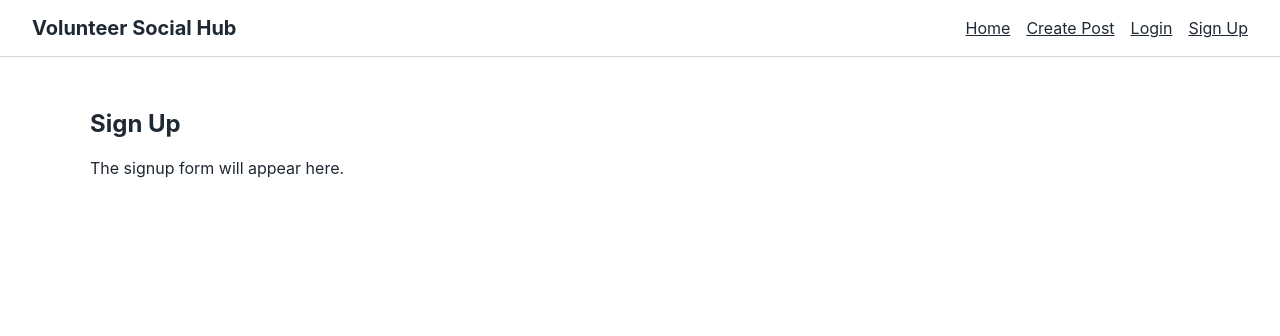
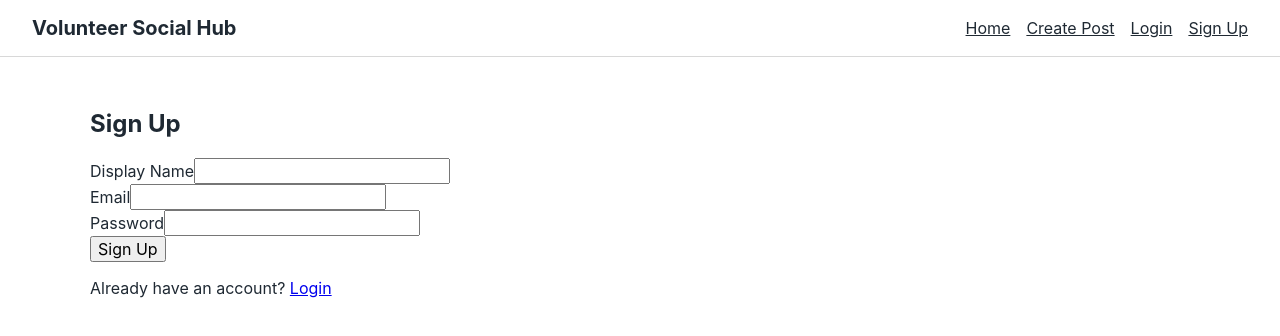
Before and after one commit to MinhThien-Pham/Volunteer-Social-Hub, a React (Vite) app: page /signup in a window 1280 px wide. Shown: the top 336 px of the page. Built offline with nearby package versions, Linux system fonts and the light colour scheme; no server answers.

Commit message:
feat: add user authentication and profiles

```diff
--- a/src/App.jsx
+++ b/src/App.jsx
@@ -1,22 +1,142 @@
+import { useEffect, useState } from "react";
 import { Route, Routes } from "react-router";
-import Layout from "./routes/Layout";
-import ReadPosts from "./pages/ReadPosts";
-import CreatePost from "./pages/CreatePost";
-import PostDetail from "./pages/PostDetail";
-import EditPost from "./pages/EditPost";
-import Login from "./pages/Login";
-import Signup from "./pages/Signup";
-import NotFound from "./pages/NotFound";
+import { supabase } from "./client.js";
+import Layout from "./routes/Layout.jsx";
+import RequireAuth from "./routes/RequireAuth.jsx";
+import ReadPosts from "./pages/ReadPosts.jsx";
+import CreatePost from "./pages/CreatePost.jsx";
+import PostDetail from "./pages/PostDetail.jsx";
+import EditPost from "./pages/EditPost.jsx";
+import Login from "./pages/Login.jsx";
+import Signup from "./pages/Signup.jsx";
+import NotFound from "./pages/NotFound.jsx";
 import "./App.css";
 
-const App = () => {
+function App() {
+  const [session, setSession] = useState(null);
+  const [currentProfile, setCurrentProfile] = useState(null);
+  const [authLoading, setAuthLoading] = useState(true);
+
+  const userId = session?.user?.id;
+
+  useEffect(() => {
+    let isActive = true;
+
+    const loadSession = async () => {
+      const { data, error } = await supabase.auth.getSession();
+
+      if (error) {
+        console.error("Failed to load session:", error.message);
+      }
+
+      if (isActive) {
+        setSession(data.session ?? null);
+        setAuthLoading(false);
+      }
+    };
+
+    loadSession();
+
+    const {
+      data: { subscription },
+    } = supabase.auth.onAuthStateChange((_event, nextSession) => {
+      if (isActive) {
+        setSession(nextSession);
+        setAuthLoading(false);
+      }
+    });
+
+    return () => {
+      isActive = false;
+      subscription.unsubscribe();
+    };
+  }, []);
+
+  useEffect(() => {
+    let isActive = true;
+
+    const loadProfile = async () => {
+      if (!userId) {
+        setCurrentProfile(null);
+        return;
+      }
+
+      const { data, error } = await supabase
+        .from("profiles")
+        .select("*")
+        .eq("id", userId)
+        .maybeSingle();
+
+      if (!isActive) {
+        return;
+      }
+
+      if (error) {
+        console.error("Failed to load profile:", error.message);
+        setCurrentProfile(null);
+        return;
+      }
+
+      setCurrentProfile(data);
+    };
+
+    loadProfile();
+
+    return () => {
+      isActive = false;
+    };
+  }, [userId]);
+
+  const handleLogout = async () => {
+    const { error } = await supabase.auth.signOut();
+
+    if (error) {
+      window.alert(error.message);
+    }
+  };
+
+  if (authLoading) {
+    return (
+      <main>
+        <p>Loading...</p>
+      </main>
+    );
+  }
+
   return (
     <Routes>
-      <Route path="/" element={<Layout />}>
+      <Route
+        path="/"
+        element={
+          <Layout
+            session={session}
+            currentProfile={currentProfile}
+            onLogout={handleLogout}
+          />
+        }
+      >
         <Route index element={<ReadPosts />} />
-        <Route path="posts/new" element={<CreatePost />} />
+
+        <Route
+          path="posts/new"
+          element={
+            <RequireAuth session={session}>
+              <CreatePost />
+            </RequireAuth>
+          }
+        />
+
         <Route path="posts/:id" element={<PostDetail />} />
-        <Route path="posts/:id/edit" element={<EditPost />} />
+
+        <Route
+          path="posts/:id/edit"
+          element={
+            <RequireAuth session={session}>
+              <EditPost />
+            </RequireAuth>
+          }
+        />
+
         <Route path="login" element={<Login />} />
         <Route path="signup" element={<Signup />} />
         <Route path="*" element={<NotFound />} />
--- a/src/pages/Login.jsx
+++ b/src/pages/Login.jsx
@@ -1,8 +1,75 @@
-const Login = () => {
+import { useState } from "react";
+import { Link, useNavigate } from "react-router";
+import { supabase } from "../client.js";
+
+function Login() {
+  const navigate = useNavigate();
+
+  const [email, setEmail] = useState("");
+  const [password, setPassword] = useState("");
+  const [message, setMessage] = useState("");
+  const [isSubmitting, setIsSubmitting] = useState(false);
+
+  const handleSubmit = async (event) => {
+    event.preventDefault();
+
+    setMessage("");
+    setIsSubmitting(true);
+
+    const { error } = await supabase.auth.signInWithPassword({
+      email: email.trim(),
+      password,
+    });
+
+    setIsSubmitting(false);
+
+    if (error) {
+      setMessage(error.message);
+      return;
+    }
+
+    navigate("/");
+  };
+
   return (
     <section>
       <h1>Login</h1>
-      <p>The login form will appear here.</p>
+
+      <form onSubmit={handleSubmit}>
+        <div>
+          <label htmlFor="login-email">Email</label>
+          <input
+            id="login-email"
+            type="email"
+            value={email}
+            onChange={(event) => setEmail(event.target.value)}
+            autoComplete="email"
+            required
+          />
+        </div>
+
+        <div>
+          <label htmlFor="login-password">Password</label>
+          <input
+            id="login-password"
+            type="password"
+            value={password}
+            onChange={(event) => setPassword(event.target.value)}
+            autoComplete="current-password"
+            required
+          />
+        </div>
+
+        <button type="submit" disabled={isSubmitting}>
+          {isSubmitting ? "Logging in..." : "Login"}
+        </button>
+      </form>
+
+      {message && <p role="alert">{message}</p>}
+
+      <p>
+        Need an account? <Link to="/signup">Sign up</Link>
+      </p>
     </section>
   );
 };
--- a/src/pages/Signup.jsx
+++ b/src/pages/Signup.jsx
@@ -1,8 +1,128 @@
-const Signup = () => {
+import { useState } from "react";
+import { Link, useNavigate } from "react-router";
+import { supabase } from "../client.js";
+
+function Signup() {
+  const navigate = useNavigate();
+
+  const [displayName, setDisplayName] = useState("");
+  const [email, setEmail] = useState("");
+  const [password, setPassword] = useState("");
+  const [message, setMessage] = useState("");
+  const [isSubmitting, setIsSubmitting] = useState(false);
+
+  const handleSubmit = async (event) => {
+    event.preventDefault();
+
+    const trimmedDisplayName = displayName.trim();
+    const trimmedEmail = email.trim();
+
+    if (!trimmedDisplayName) {
+      setMessage("Display name is required.");
+      return;
+    }
+
+    setMessage("");
+    setIsSubmitting(true);
+
+    const { data: authData, error: authError } =
+      await supabase.auth.signUp({
+        email: trimmedEmail,
+        password,
+        options: {
+          data: {
+            display_name: trimmedDisplayName,
+          },
+        },
+      });
+
+    if (authError) {
+      setMessage(authError.message);
+      setIsSubmitting(false);
+      return;
+    }
+
+    if (!authData.user) {
+      setMessage("Account could not be created.");
+      setIsSubmitting(false);
+      return;
+    }
+
+    const { error: profileError } = await supabase
+      .from("profiles")
+      .insert({
+        id: authData.user.id,
+        display_name: trimmedDisplayName,
+      });
+
+    setIsSubmitting(false);
+
+    if (profileError) {
+      setMessage(
+        `Account created, but profile creation failed: ${profileError.message}`,
+      );
+      return;
+    }
+
+    if (!authData.session) {
+      setMessage("Account created. Check your email before logging in.");
+      return;
+    }
+
+    navigate("/");
+  };
+
   return (
     <section>
       <h1>Sign Up</h1>
-      <p>The signup form will appear here.</p>
+
+      <form onSubmit={handleSubmit}>
+        <div>
+          <label htmlFor="signup-display-name">Display Name</label>
+          <input
+            id="signup-display-name"
+            type="text"
+            value={displayName}
+            onChange={(event) => setDisplayName(event.target.value)}
+            autoComplete="nickname"
+            required
+          />
+        </div>
+
+        <div>
+          <label htmlFor="signup-email">Email</label>
+          <input
+            id="signup-email"
+            type="email"
+            value={email}
+            onChange={(event) => setEmail(event.target.value)}
+            autoComplete="email"
+            required
+          />
+        </div>
+
+        <div>
+          <label htmlFor="signup-password">Password</label>
+          <input
+            id="signup-password"
+            type="password"
+            value={password}
+            onChange={(event) => setPassword(event.target.value)}
+            autoComplete="new-password"
+            required
+          />
+        </div>
+
+        <button type="submit" disabled={isSubmitting}>
+          {isSubmitting ? "Creating account..." : "Sign Up"}
+        </button>
+      </form>
+
+      {message && <p role="alert">{message}</p>}
+
+      <p>
+        Already have an account? <Link to="/login">Login</Link>
+      </p>
     </section>
   );
 };
--- a/src/routes/Layout.jsx
+++ b/src/routes/Layout.jsx
@@ -1,6 +1,11 @@
 import { Link, Outlet } from "react-router";
 
-const Layout = () => {
+function Layout({ session, currentProfile, onLogout }) {
+  const displayName =
+    currentProfile?.display_name ||
+    session?.user?.user_metadata?.display_name ||
+    session?.user?.email;
+
   return (
     <div className="app">
       <header className="site-header">
@@ -11,8 +16,21 @@ const Layout = () => {
         <nav className="site-nav" aria-label="Main navigation">
           <Link to="/">Home</Link>
           <Link to="/posts/new">Create Post</Link>
-          <Link to="/login">Login</Link>
-          <Link to="/signup">Sign Up</Link>
+
+          {session ? (
+            <>
+              <span>{displayName}</span>
+
+              <button type="button" onClick={onLogout}>
+                Log Out
+              </button>
+            </>
+          ) : (
+            <>
+              <Link to="/login">Login</Link>
+              <Link to="/signup">Sign Up</Link>
+            </>
+          )}
         </nav>
       </header>
 
--- /dev/null
+++ b/src/routes/RequireAuth.jsx
@@ -0,0 +1,11 @@
+import { Navigate } from "react-router";
+
+function RequireAuth({ session, children }) {
+  if (!session) {
+    return <Navigate to="/login" replace />;
+  }
+
+  return children;
+}
+
+export default RequireAuth;
```
